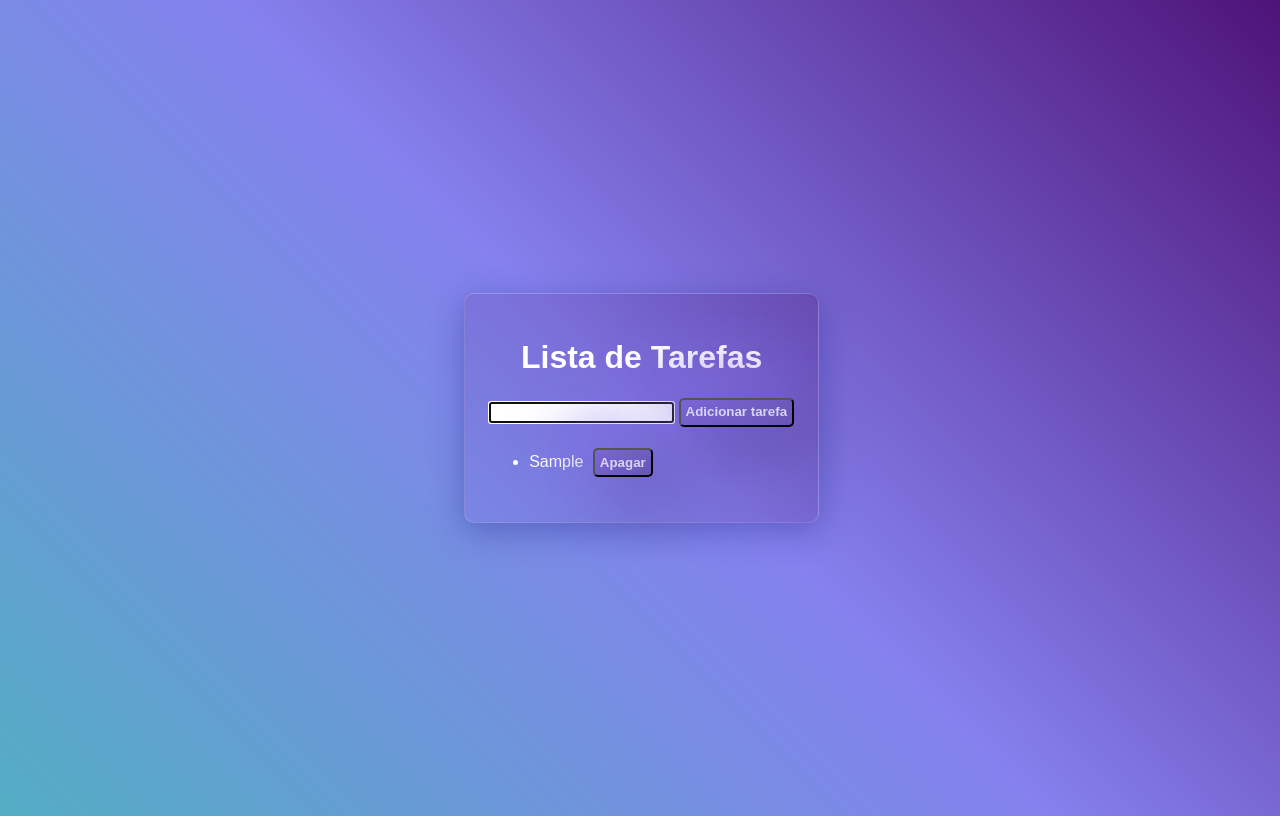
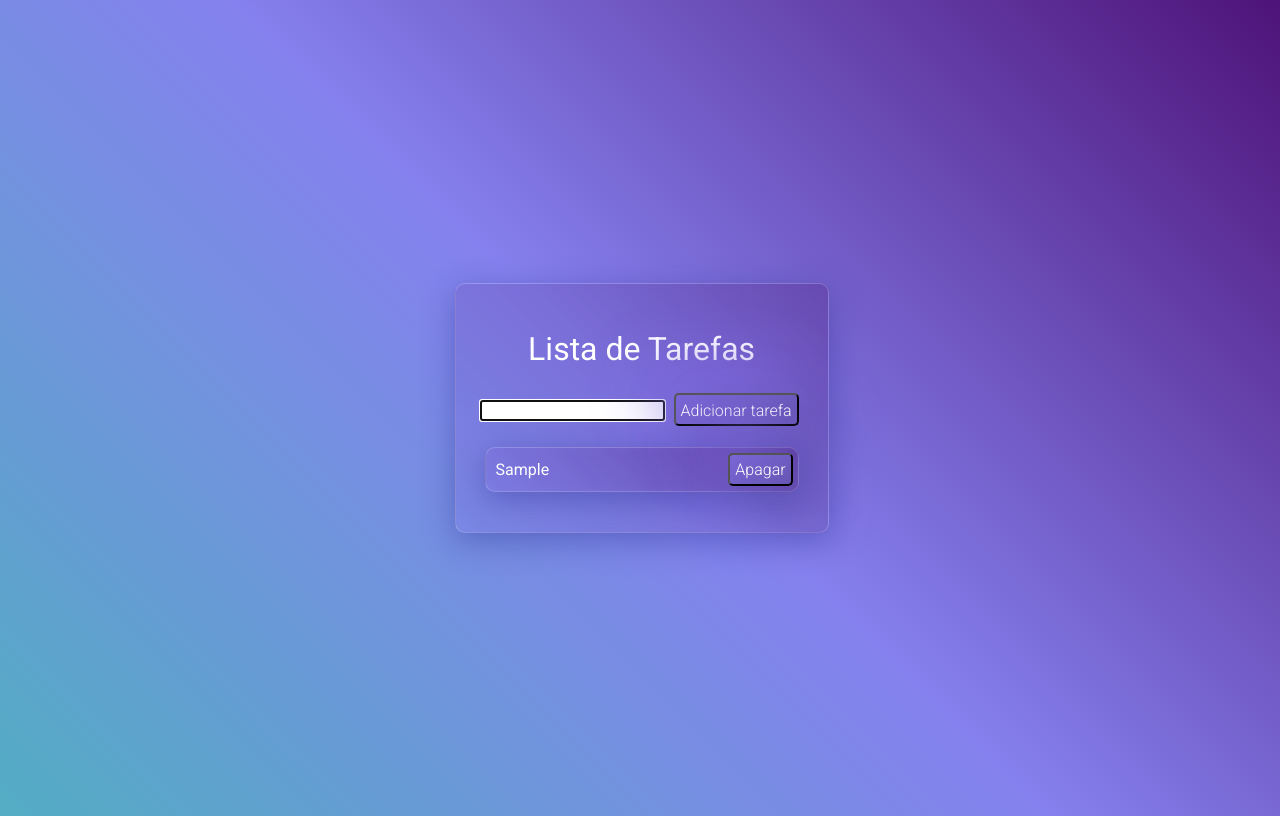
Before and after one commit to BrunoGrando/Exercicio-listaTarefa, a plain HTML site: page index.html in a window 1280 px wide. Both pictures are taken after typing "Sample" into the empty fields and a click on the button "Adicionar tarefa". Drawn offline with Linux system fonts and the light colour scheme.

Commit message:
stylesAppend

```diff
--- a/style.css
+++ b/style.css
@@ -1,6 +1,7 @@
+@import url('https://fonts.googleapis.com/css2?family=Roboto:wght@300;400;500&display=swap');
 body{
     color: white;
-    font-family: arial,sans-serif;
+    font-family: 'Roboto', sans-serif;
     display: flex;
     justify-content: center ;
     align-items: center;
@@ -22,23 +23,35 @@ body{
 }
 h1{
     text-align: center;
+    font-weight: 400;
 }
 button{
-
-    font-weight: bold;
-    color: rgba(227, 225, 248, 0.911);
+    font-family: 'Roboto', sans-serif;
+    margin: 5px;
+    font-size:1em;
+    font-weight: 300;
+    color: rgb(255, 255, 255);
     padding:5px;
     border-radius: 5px;
     background: linear-gradient(145deg, #7a66d6, #6756b4);
     box-shadow:  20px 20px 60px #6151aa,
              -20px -20px 60px #836de6;
 }
-
-.tarefas button{
-    left: 0;
-    padding: 5px;
-    margin: 5px;
-
+ul{
+    padding:0;
+}
+li{
+    padding-left: 10px;
+    margin:5px;
+    display: flex;
+    justify-content: space-between;
+    align-items: center;
+    background: linear-gradient(225deg,#4e217f59, #827be84d );
+    box-shadow: 0 8px 32px 0 rgba( 31, 38, 135, 0.37 );
+    backdrop-filter: blur( 4px );
+    -webkit-backdrop-filter: blur( 4px );
+    border-radius: 10px;
+    border: 1px solid rgba( 255, 255, 255, 0.18 );
 
 
 }
```
